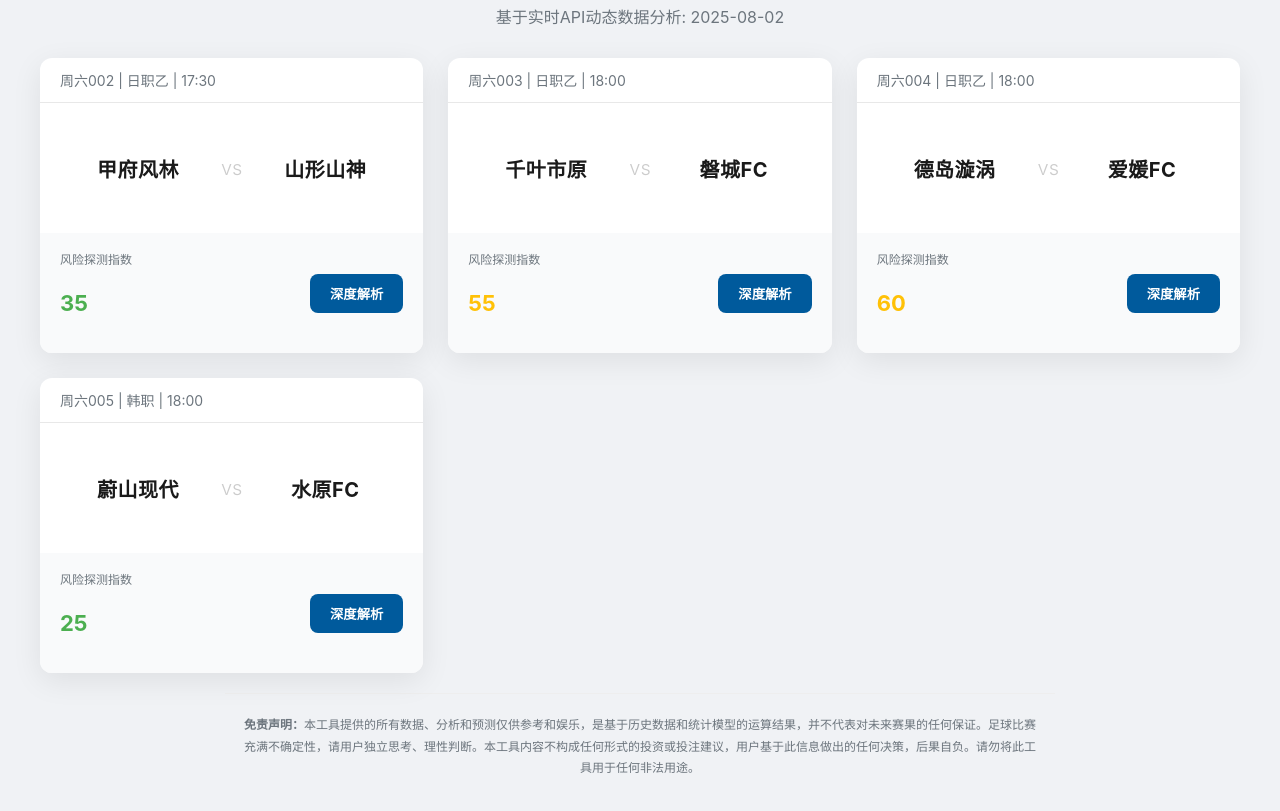
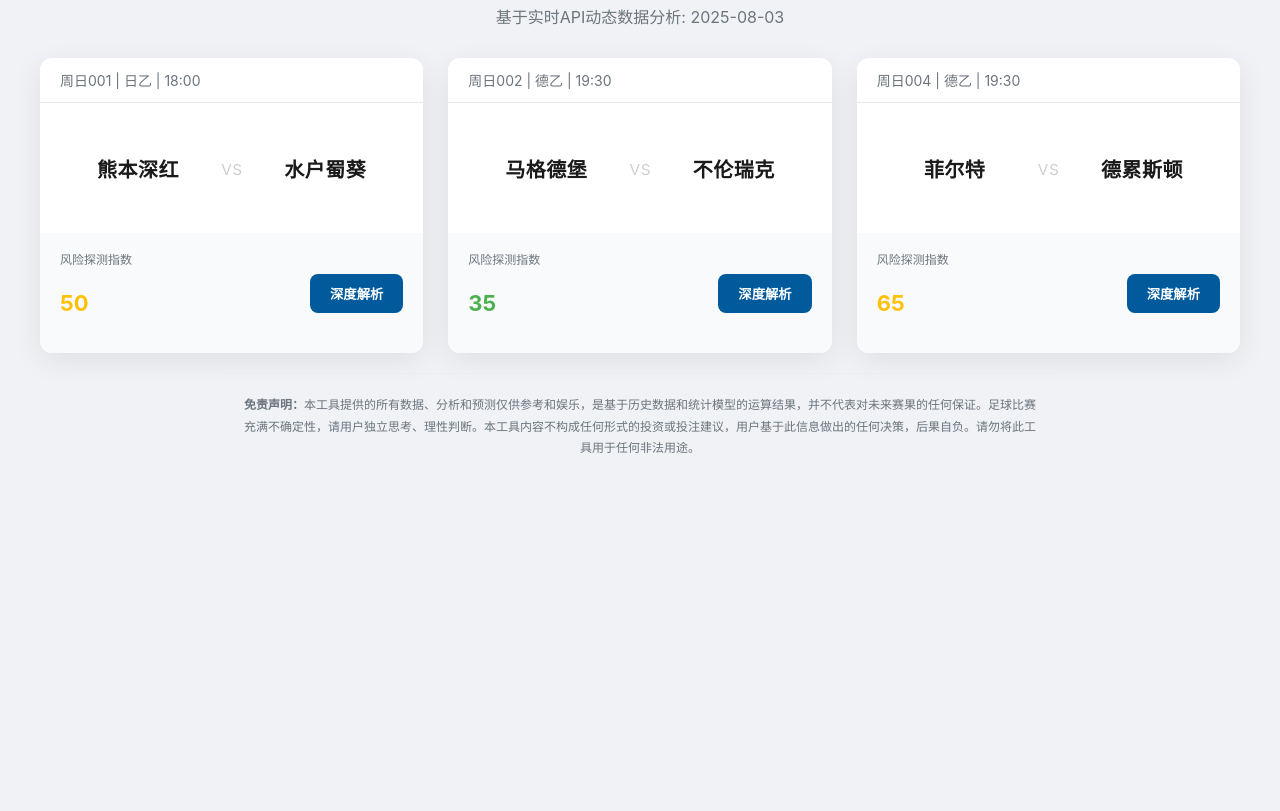
Before and after one commit to zyf-dev/football-analysis-tool, a plain HTML site: page index.html in a window 1280 px wide. Shown: the part 61-872 px from the top of the page. After the commit the page ends 800 px from the top, so only its background shows below. Drawn offline with nearby package versions, Linux system fonts and the light colour scheme.

Commit message:
Update index.html

```diff
--- a/index.html
+++ b/index.html
@@ -71,7 +71,7 @@
 <div class="container">
     <div class="header">
         <h1>多联赛决策情报中心 V25.0 (巅峰实战版)</h1>
-        <p>基于实时API动态数据分析: 2025-08-02</p>
+        <p>基于实时API动态数据分析: 2025-08-03</p>
     </div>
     <div class="match-grid" id="match-grid-container">
         <!-- Match cards are dynamically inserted here -->
@@ -98,10 +98,9 @@
 <script src="https://cdn.jsdelivr.net/npm/chart.js"></script>
 <script>
     const matchesData = [
-        { id: 1, match_number: '周六002', league: '日职乙', date: '17:30', home: '甲府风林', away: '山形山神', verdict: '强烈信号：倾向主队', confidence: '中', verdict_class: 'value-signal', verdict_text: '基本面与市场动态达成一致。甲府风林在排名和往绩上稍占优势，而市场通过降低主胜赔率(2.35→2.26)和稳定支持-0.25盘口，确认了这一优势。', risk_index: 35, risk_class: 'risk-low', tactics: ['<b>基本面:</b> 甲府风林(排名第8) vs 山形山神(排名第12)，历史交锋主队略占优。基本面支持主队不败。', '<b>市场动态:</b> 欧赔主胜下降，亚盘稳定在-0.25低水。市场与基本面信号一致。'], conclusion: '结论：市场对主队的支持是真实有效的，主队不败是大概率事件，-0.25盘口值得关注。', radar: [[72, 70, 75, 78, 75], [70, 68, 70, 65, 65]], ref_wdl_tendency: '倾向主不败', ref_wdl_details: '主胜赔率下降是关键信号，主队不败是大概率事件。', ref_ah_tendency: '倾向 甲府风林 -0.25', ref_ah_details: '赔率下降与盘口稳定形成共振，看好主队赢下盘口。', ref_ou_tendency: '建议规避', ref_ou_details: '总进球数盘口稳定在2.25球，且赔率变化不大，未见明显资金流向。' },
-        { id: 2, match_number: '周六003', league: '日职乙', date: '18:00', home: '千叶市原', away: '磐城FC', verdict: '谨慎信号：倾向主队', confidence: '低', verdict_class: 'no-signal', verdict_text: '基本面主队占优，市场动态也略微支持主队（欧赔2.20→2.15）。但亚盘始终未能从-0.25升级至-0.5，显示市场支持力度有限，并非强信号。', risk_index: 55, risk_class: 'risk-medium', tactics: ['<b>基本面:</b> 千叶市原(排名第7) vs 磐城FC(排名第11)，基本面主队占优。', '<b>市场动态:</b> 欧赔主胜微降，但亚盘支持力度不足，信号强度一般。'], conclusion: '结论：主队不败概率高，但市场对其净胜一球的能力有所保留，需警惕小胜或平局。', radar: [[78, 75, 72, 75, 80], [68, 70, 65, 65, 60]], ref_wdl_tendency: '建议规避', ref_wdl_details: '赔率变化微弱，方向性不强。', ref_ah_tendency: '建议规避', ref_ah_details: '亚盘支持力度不足，穿盘能力存疑。', ref_ou_tendency: '倾向大球', ref_ou_details: '总进球数盘口从2.25球升至2.5球，市场对进球数的预期在升高。' },
-        { id: 3, match_number: '周六004', league: '日职乙', date: '18:00', home: '德岛漩涡', away: '爱媛FC', verdict: '谨慎信号：主队大热', confidence: '中', verdict_class: 'no-signal', verdict_text: '基本面主队优势巨大，市场动态也完全确认了这一点，亚盘从-0.75球一路升至-1球。但升盘后对主队要求极为苛刻，风险与回报不成正比。', risk_index: 60, risk_class: 'risk-medium', tactics: ['<b>基本面:</b> 德岛漩涡(排名第5) vs 爱媛FC(排名第16)，实力差距悬殊。', '<b>市场动态:</b> 市场通过升盘(-0.75→-1)表达了对主队的极强信心。'], conclusion: '结论：主队取胜是大概率事件，但-1的盘口下，净胜一球不算赢，投注风险很高。', radar: [[88, 85, 80, 90, 90], [60, 55, 60, 50, 50]], ref_wdl_tendency: '建议规避', ref_wdl_details: '主胜赔率过低(1.57)，无投资价值。', ref_ah_tendency: '建议规避', ref_ah_details: '盘口较深，即使主队取胜也未必能赢得盘口。', ref_ou_tendency: '倾向小球', ref_ou_details: '深盘之下，弱队往往全力防守，进球数可能低于市场预期。' },
-        { id: 4, match_number: '周六005', league: '韩职', date: '18:00', home: '蔚山现代', away: '水原FC', verdict: '强烈信号：倾向主队', confidence: '高', verdict_class: 'value-signal', verdict_text: '基本面与市场动态完美共振。蔚山现代在基本面拥有压倒性优势，而市场动态也从之前的疑虑转为强力支持：欧赔主胜从1.80大幅压低至1.65，亚盘也从-0.5球升级至-0.75球。', risk_index: 25, risk_class: 'risk-low', tactics: ['<b>基本面:</b> 蔚山现代(排名第1) vs 水原FC(排名第9)，历史交锋6胜1平0负，基本面呈碾压态势。', '<b>市场动态:</b> <span style="font-weight:bold;">与此前分析完全反转！</span>市场信心回归，欧亚盘均强力支持主队，形成共振。'], conclusion: '结论：市场对蔚山现代的支持是真实且强力的资金推动。之前的陷阱信号已被证伪，当前所有信号均强烈指向主队取胜。', radar: [[90, 85, 80, 85, 88], [60, 50, 70, 60, 55]], ref_wdl_tendency: '倾向主胜', ref_wdl_details: '欧赔主胜大幅下降是市场最直接的信号，主胜是大概率事件。', ref_ah_tendency: '倾向 蔚山现代 -0.75', ref_ah_details: '亚盘升级且赔率稳定，看好主队赢下盘口。', ref_ou_tendency: '倾向大球', ref_ou_details: '总进球数盘口稳定在2.75球，且大球赔率持续下降，市场对进球数的预期较高。' }
+        { id: 1, match_number: '周日001', league: '日乙', date: '18:00', home: '熊本深红', away: '水户蜀葵', verdict: '谨慎信号：均势格局', confidence: '低', verdict_class: 'no-signal', verdict_text: '基本面与市场动态均显示这是一场势均力敌的较量。双方排名、状态都非常接近，市场也给出了平手盘的初盘，且后续赔率变化极小。', risk_index: 50, risk_class: 'risk-medium', tactics: ['<b>基本面:</b> 熊本深红(排名第11) vs 水户蜀葵(排名第13)，双方实力定位和近期状态都非常接近。', '<b>市场动态:</b> 市场几乎没有任何变动，亚盘稳定在平手盘，欧赔也几乎没有波动，市场拒绝给出明确方向。'], conclusion: '结论：一场结果高度不确定的比赛，任何赛果都合理。在这种情况下，最好的策略就是规避。', radar: [[70, 72, 70, 70, 75], [68, 70, 70, 70, 68]], ref_wdl_tendency: '建议规避', ref_wdl_details: '市场没有给出任何倾向，建议观望。', ref_ah_tendency: '建议规避', ref_ah_details: '平手盘下双方均无优势。', ref_ou_tendency: '倾向小球', ref_ou_details: '日乙联赛整体进球数偏少，且双方近期攻击力一般，总进球数盘口稳定在2/2.5球，小球概率更高。' },
+        { id: 2, match_number: '周日002', league: '德乙', date: '19:30', home: '马格德堡', away: '不伦瑞克', verdict: '强烈信号：倾向主队', confidence: '中', verdict_class: 'value-signal', verdict_text: '基本面与市场动态达成一致。马格德堡在基本面上略占主场优势，而市场通过降低主胜赔率(2.10→2.00)和稳定支持-0.5盘口，确认了这一优势。', risk_index: 35, risk_class: 'risk-low', tactics: ['<b>基本面:</b> 双方均为德乙中下游球队，主队马格德堡拥有强大的主场优势。', '<b>市场动态:</b> 欧赔主胜<span style="color:var(--win-color);">持续下降</span>，亚盘稳定在-0.5球且赔率从高位回落。市场与基本面信号一致。'], conclusion: '结论：市场对主队的支持是真实有效的，主队不败是大概率事件，-0.5盘口值得关注。', radar: [[75, 68, 72, 80, 85], [70, 70, 70, 65, 68]], ref_wdl_tendency: '倾向主不败', ref_wdl_details: '主胜赔率下降是关键信号，主队不败是大概率事件。', ref_ah_tendency: '倾向 马格德堡 -0.5', ref_ah_details: '赔率下降强化了市场对主队净胜一球及以上的信心。', ref_ou_tendency: '倾向大球', ref_ou_details: '德乙联赛进球数普遍较多，总进球数盘口稳定在2.75球，且大球赔率有所下降。' },
+        { id: 3, match_number: '周日004', league: '德乙', date: '19:30', home: '菲尔特', away: '德累斯顿', verdict: '谨慎信号：主队热门但支持减弱', confidence: '低', verdict_class: 'no-signal', verdict_text: '基本面主队菲尔特优势明显，但市场动态却不支持：欧赔主胜从1.80升至1.85，亚盘虽维持-0.5球，但赔率已升至高位。', risk_index: 65, risk_class: 'risk-medium', tactics: ['<b>基本面:</b> 菲尔特(德乙劲旅) vs 德累斯顿(德乙升班马)，实力差距明显。', '<b>市场动态:</b> 市场数据与基本面出现背离。赔率走势对实力占优的主队不利，这是危险信号。'], conclusion: '结论：必须警惕。市场对基本面优势明显的热门方缺乏信心，主队很可能无法轻松取胜，需谨防平局甚至冷门。', radar: [[82, 78, 75, 72, 85], [65, 68, 70, 75, 65]], ref_wdl_tendency: '建议规避', ref_wdl_details: '赔率走势对主队不利，不确定性增加。', ref_ah_tendency: '建议规避', ref_ah_details: '-0.5盘下赔率升高，穿盘难度增大。', ref_ou_tendency: '倾向大球', ref_ou_details: '总进球数盘口稳定在2.75球，主队进攻不错但防守不稳，易产生进球。' }
     ];
 
     const annotationHTML = `<div class="annotation"><h4>我们的分析方法论</h4><p>本分析报告的核心在于**交叉验证**。我们结合两大独立信息源进行决策，以求达到最接近事实的判断。</p><ul><li><strong>基本面分析 (理论实力):</strong> 我们通过API获取球队排名、历史交锋(H2H)等客观数据，建立一个“基准实力判断”。</li><li><strong>市场动态分析 (真实意图):</strong> 我们通过API追踪初盘到即时的赔率和盘口变化，洞察市场资金的真实流向。</li></ul><p><strong>方法论核心:</strong> 当“理论”与“真实”同向而行，是为强烈信号。当两者背道而驰，则预示着陷阱或巨大的价值。我们的工具旨在为您揭示这一切。</p></div>`;
```
